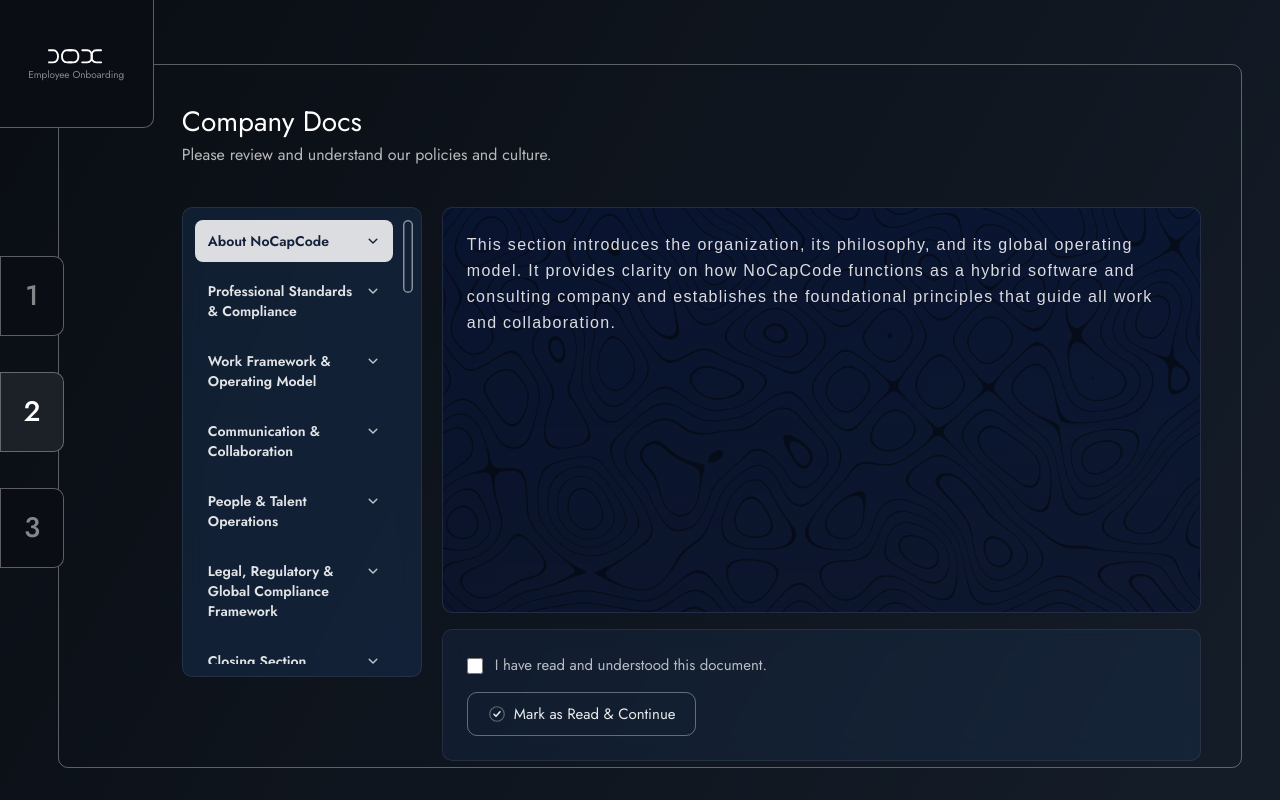
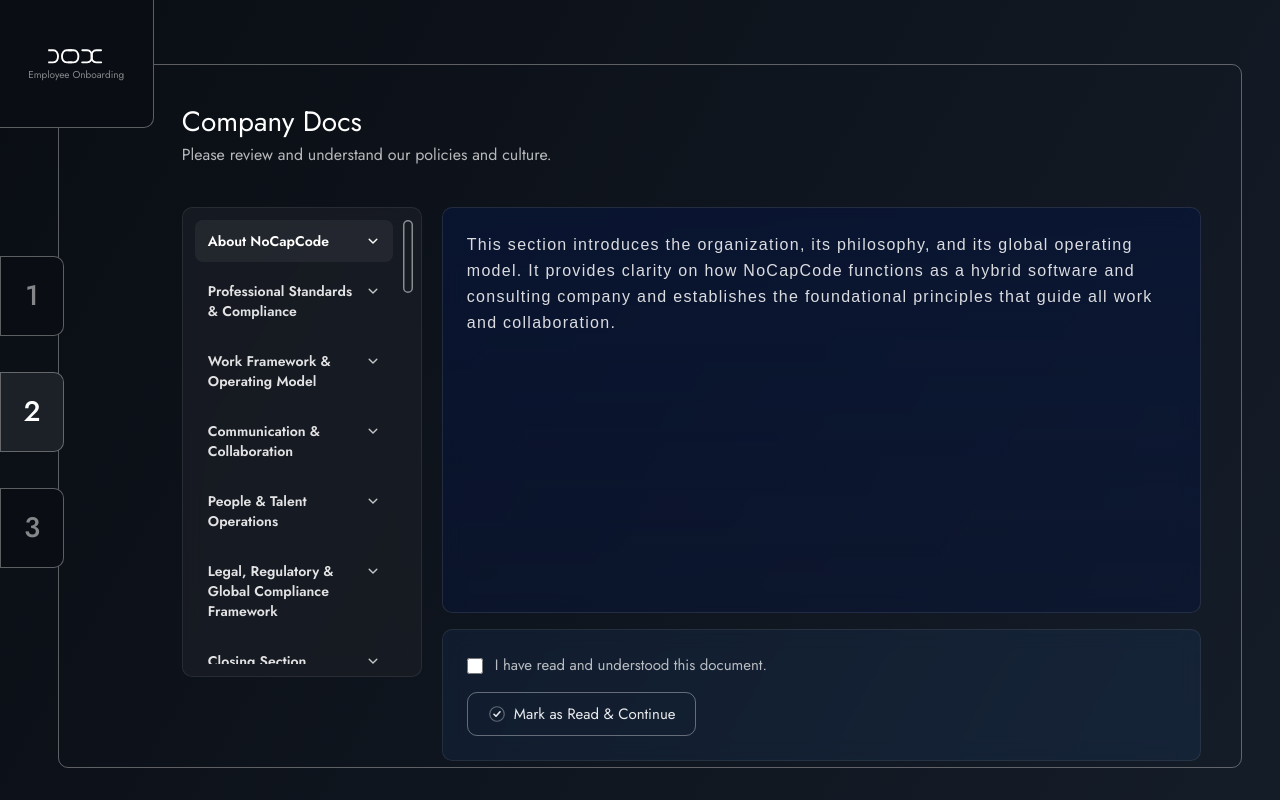
Before and after one commit to NoCapCode-tm/Dox, a React (Vite) app: page /company-docs in a window 1280 px wide. Built offline with nearby package versions, Linux system fonts and the light colour scheme; a web font is replaced by a local one.

Commit message:
feat(CompanyDocs):change sidebar to new design

```diff
--- a/src/components/layout/Sidebar.jsx
+++ b/src/components/layout/Sidebar.jsx
@@ -19,8 +19,8 @@
                             onClick={() => onSectionSelect(item.id, Boolean(item.children?.length))}
                             className="flex w-full items-start rounded-lg border border-transparent text-left transition-colors hover:bg-white/6"
                             style={{
-                                backgroundColor: isActive ? 'rgba(255,255,255,0.85)' : 'transparent',
-                                color: isActive ? '#15213A' : 'rgba(255,255,255,0.88)',
+                                backgroundColor: isActive ? 'rgba(255,255,255,0.06)' : 'transparent',
+                                color: isActive ? '#FFFFFF' : 'rgba(255,255,255,0.88)',
                                 paddingTop: '10px',
                                 paddingBottom: '10px',
                                 paddingLeft: '12px',
@@ -51,8 +51,8 @@
                                             onClick={() => onDocumentSelect(child.id, item.id)}
                                             className="flex w-full items-start rounded-lg border border-transparent text-left transition-colors hover:bg-white/6"
                                             style={{
-                                                backgroundColor: isChildActive ? 'rgba(255,255,255,0.85)' : 'transparent',
-                                                color: isChildActive ? '#15213A' : 'rgba(255,255,255,0.8)',
+                                                backgroundColor: isChildActive ? 'rgba(255,255,255,0.06)' : 'transparent',
+                                                color: isChildActive ? '#FFFFFF' : 'rgba(255,255,255,0.8)',
                                                 paddingTop: '8px',
                                                 paddingBottom: '8px',
                                                 paddingLeft: '12px',
@@ -60,7 +60,6 @@
                                                 fontSize: '13px',
                                                 lineHeight: '18px',
                                                 fontWeight: 400,
-
                                             }}
                                         >
                                             <span className="block min-w-0 flex-1 whitespace-normal wrap-break-word">
@@ -90,7 +89,7 @@
             marginTop: '3px',
             transform: rotated ? 'rotate(180deg)' : 'rotate(0deg)',
             transition: 'transform 0.2s ease',
-            color: active ? '#15213A' : 'rgba(255,255,255,0.75)',
+            color: active ? '#FFFFFF' : 'rgba(255,255,255,0.75)',
         }}
     >
         <path d="M3.2 5.2L7 9L10.8 5.2" stroke="currentColor" strokeWidth="1.4" strokeLinecap="round" strokeLinejoin="round" />
--- a/src/pages/CompanyDocs.jsx
+++ b/src/pages/CompanyDocs.jsx
@@ -298,7 +298,7 @@
                                     <nav
                                         className="relative h-[470px] rounded-[10px] border border-white/8 p-3"
                                         style={{
-                                            background: 'rgba(46, 109, 194, 0.16)',
+                                            background: 'rgba(28, 32, 39, 0.65)',
                                             backdropFilter: 'blur(10px)',
                                             WebkitBackdropFilter: 'blur(10px)',
                                         }}
@@ -580,18 +580,7 @@
                     WebkitBackdropFilter: 'blur(10px)',
                 }}
             >
-                <div
-                    className="pointer-events-none absolute inset-0 z-0 rounded-[10px]"
-                    style={{
-                        backgroundImage: 'url(/dox-bg.png)',
-                        backgroundSize: 'cover',
-                        backgroundPosition: 'center',
-                        backgroundRepeat: 'no-repeat',
-                        mixBlendMode: 'multiply',
-                        filter: 'brightness(0) contrast(1.08)',
-                        opacity: 0.46,
-                    }}
-                />
+
 
                 {/* Scrollable Content */}
                 <div
```
